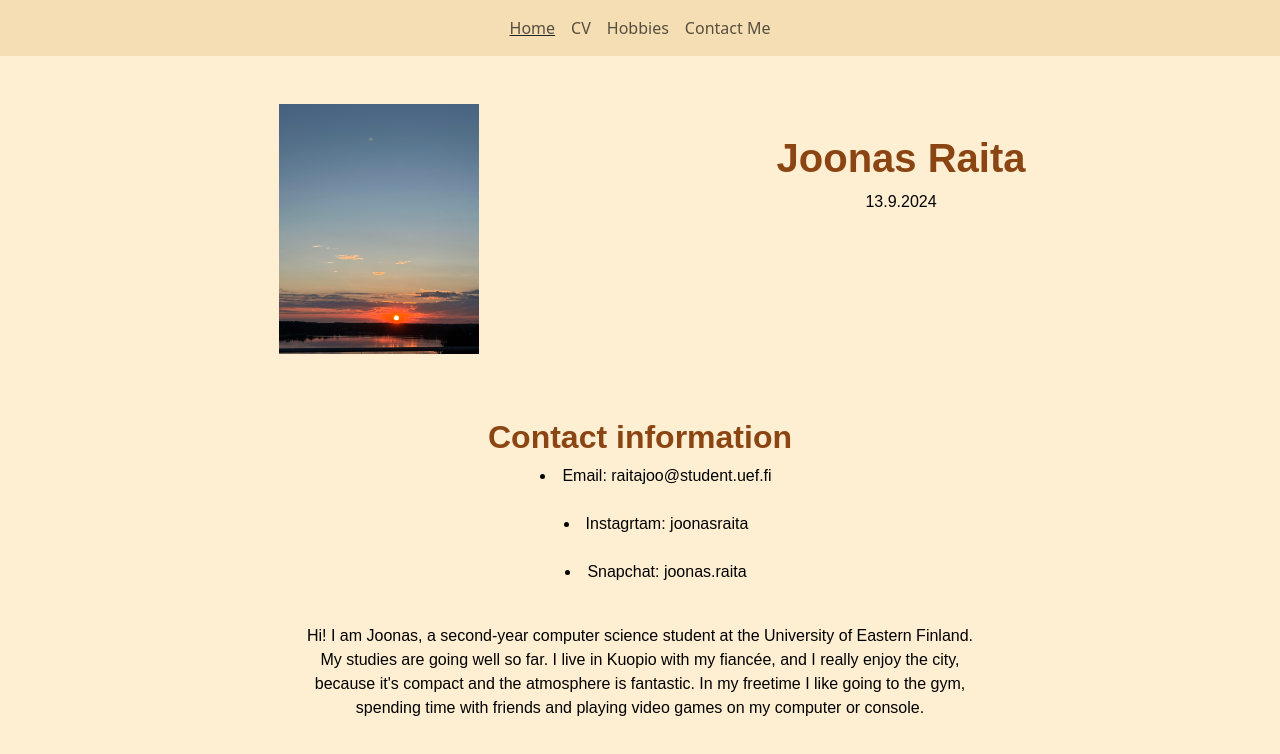
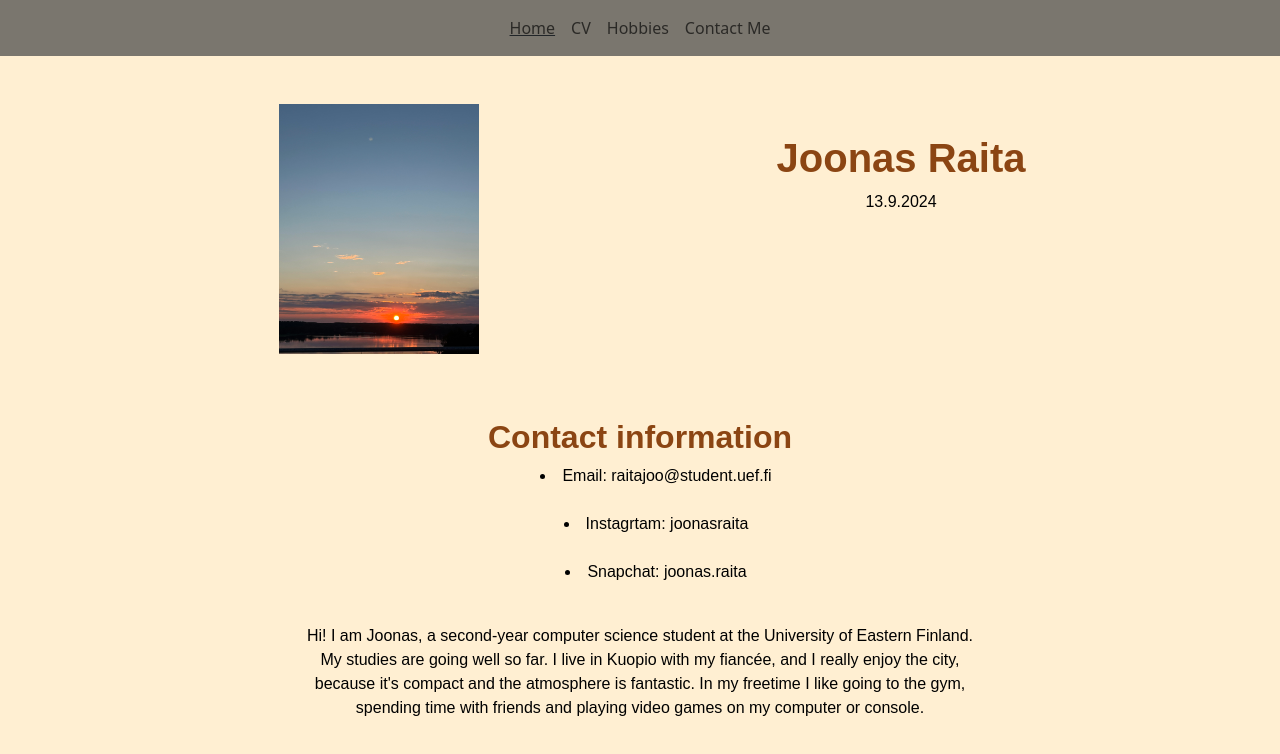
Before and after one commit to Joonas3/WebProg, a plain HTML site: page index.html in a window 1280 px wide. Drawn offline with nearby package versions, Linux system fonts and the light colour scheme.

Commit message:
dev commit nav color change

```diff
--- a/style.css
+++ b/style.css
@@ -21,7 +21,7 @@ form{
 }
 
 nav{
-  background-color: wheat;
+  background-color: rgb(122, 118, 110);
 }
 
 form input#name{
```
